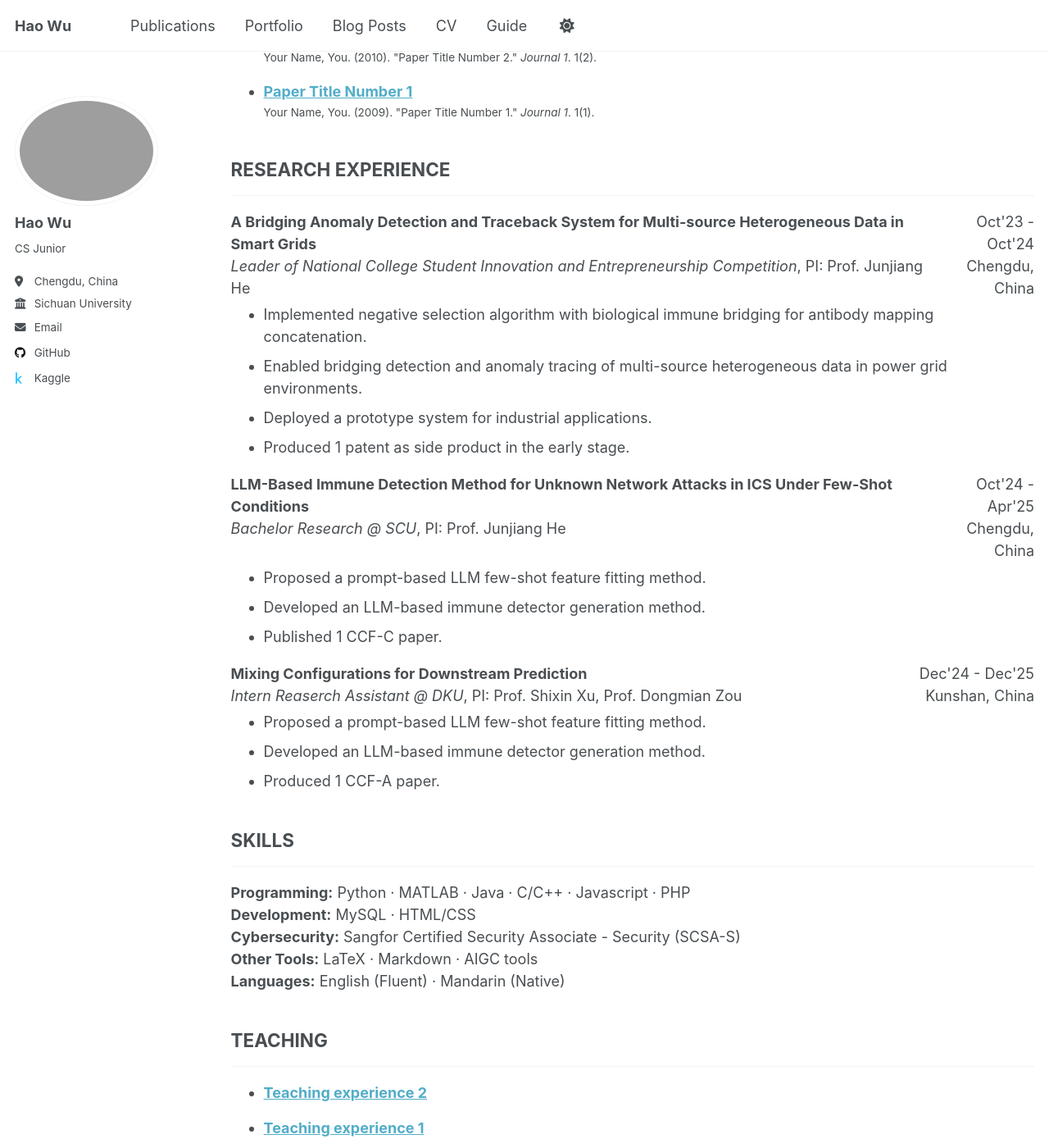
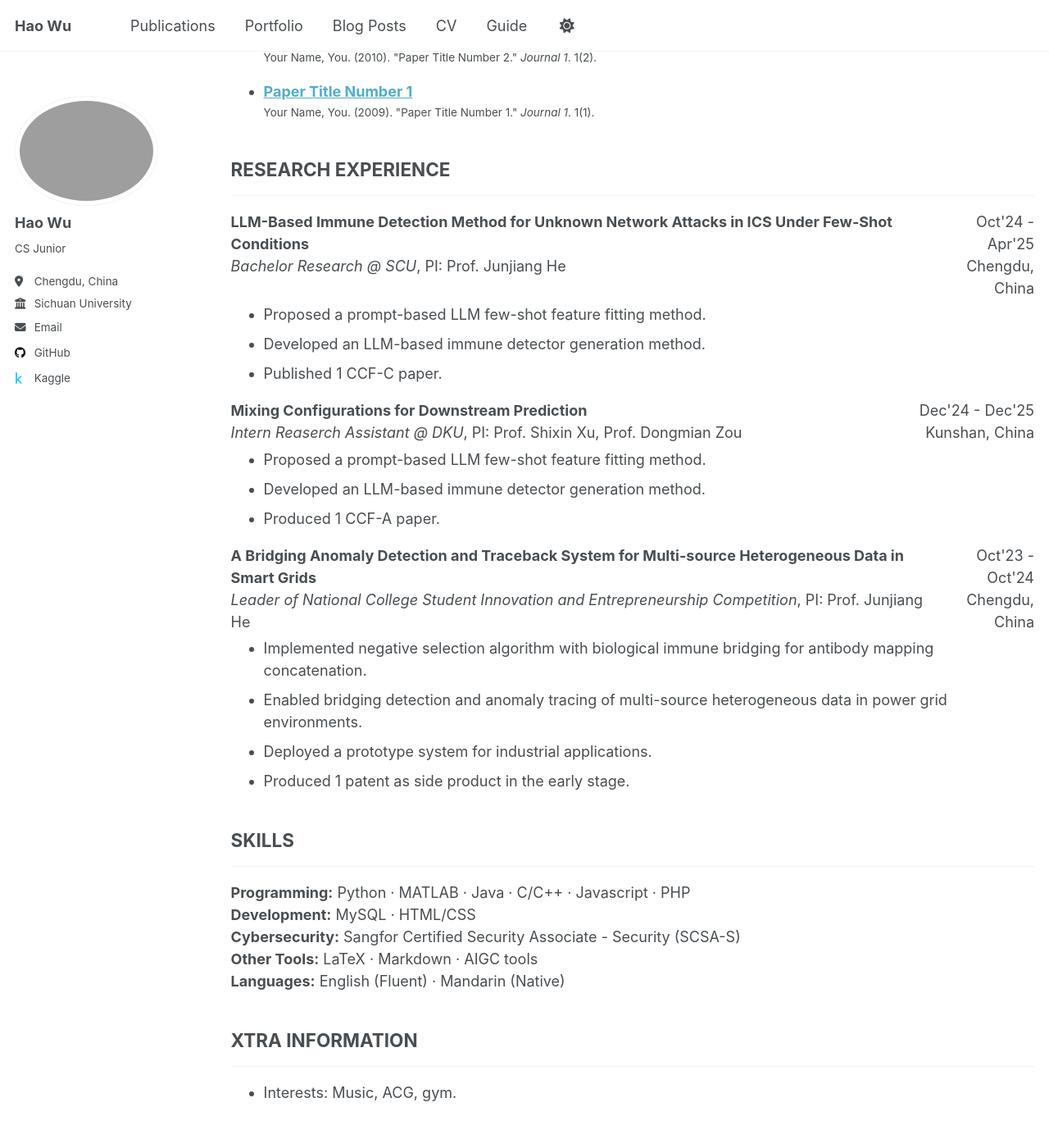
Before and after one commit to JayLon1022/JayLon1022.github.io, a Jekyll site: the page built from _pages/cv.md, in a window 1280 px wide and 1400 px high, scrolled down 1052 px. Shown: the whole window at 82% size. Built offline with Jekyll 4.4.1, drawn with Linux system fonts in a browser that asks for light colours.

Commit message:
Update cv.md

```diff
--- a/_pages/cv.md
+++ b/_pages/cv.md
@@ -76,22 +76,6 @@
 
 <div style="display: flex; justify-content: space-between;">
   <div>
-    <strong>A Bridging Anomaly Detection and Traceback System for Multi-source Heterogeneous Data in Smart Grids</strong><br>
-    <em>Leader of National College Student Innovation and Entrepreneurship Competition</em>, PI: Prof. Junjiang He<br>
-  </div>
-  <div style="text-align: right;">
-    Oct'23 - Oct'24<br>
-    Chengdu, China
-  </div>
-</div>
-<div style="margin-top: -0.7em;"></div>
-- Implemented negative selection algorithm with biological immune bridging for antibody mapping concatenation.
-- Enabled bridging detection and anomaly tracing of multi-source heterogeneous data in power grid environments.
-- Deployed a prototype system for industrial applications.
-- Produced 1 patent as side product in the early stage.
-
-<div style="display: flex; justify-content: space-between;">
-  <div>
     <strong>LLM-Based Immune Detection Method for Unknown Network Attacks in ICS Under Few-Shot Conditions</strong><br>
     <em>Bachelor Research @ SCU</em>, PI: Prof. Junjiang He<br>
   </div>
@@ -120,6 +104,22 @@
 - Developed an LLM-based immune detector generation method.
 - Produced 1 CCF-A paper.
 
+<div style="display: flex; justify-content: space-between;">
+  <div>
+    <strong>A Bridging Anomaly Detection and Traceback System for Multi-source Heterogeneous Data in Smart Grids</strong><br>
+    <em>Leader of National College Student Innovation and Entrepreneurship Competition</em>, PI: Prof. Junjiang He<br>
+  </div>
+  <div style="text-align: right;">
+    Oct'23 - Oct'24<br>
+    Chengdu, China
+  </div>
+</div>
+<div style="margin-top: -0.7em;"></div>
+- Implemented negative selection algorithm with biological immune bridging for antibody mapping concatenation.
+- Enabled bridging detection and anomaly tracing of multi-source heterogeneous data in power grid environments.
+- Deployed a prototype system for industrial applications.
+- Produced 1 patent as side product in the early stage.
+
 ## SKILLS
 
 ---
@@ -130,21 +130,6 @@
 **Other Tools:** LaTeX · Markdown · AIGC tools
 **Languages:** English (Fluent) · Mandarin (Native)
 
-## TEACHING
-
----
-
-<div style="margin-top: -1em;"></div>
-<ul>{% for post in site.teaching reversed %}
-  <div style="margin-top: -1em;"></div>
-  {% include archive-single-cv.html %}
-{% endfor %}</ul>
-
-## WORK EXPERIENCE
-
----
-
-
 ## XTRA INFORMATION
 
 ---
```
